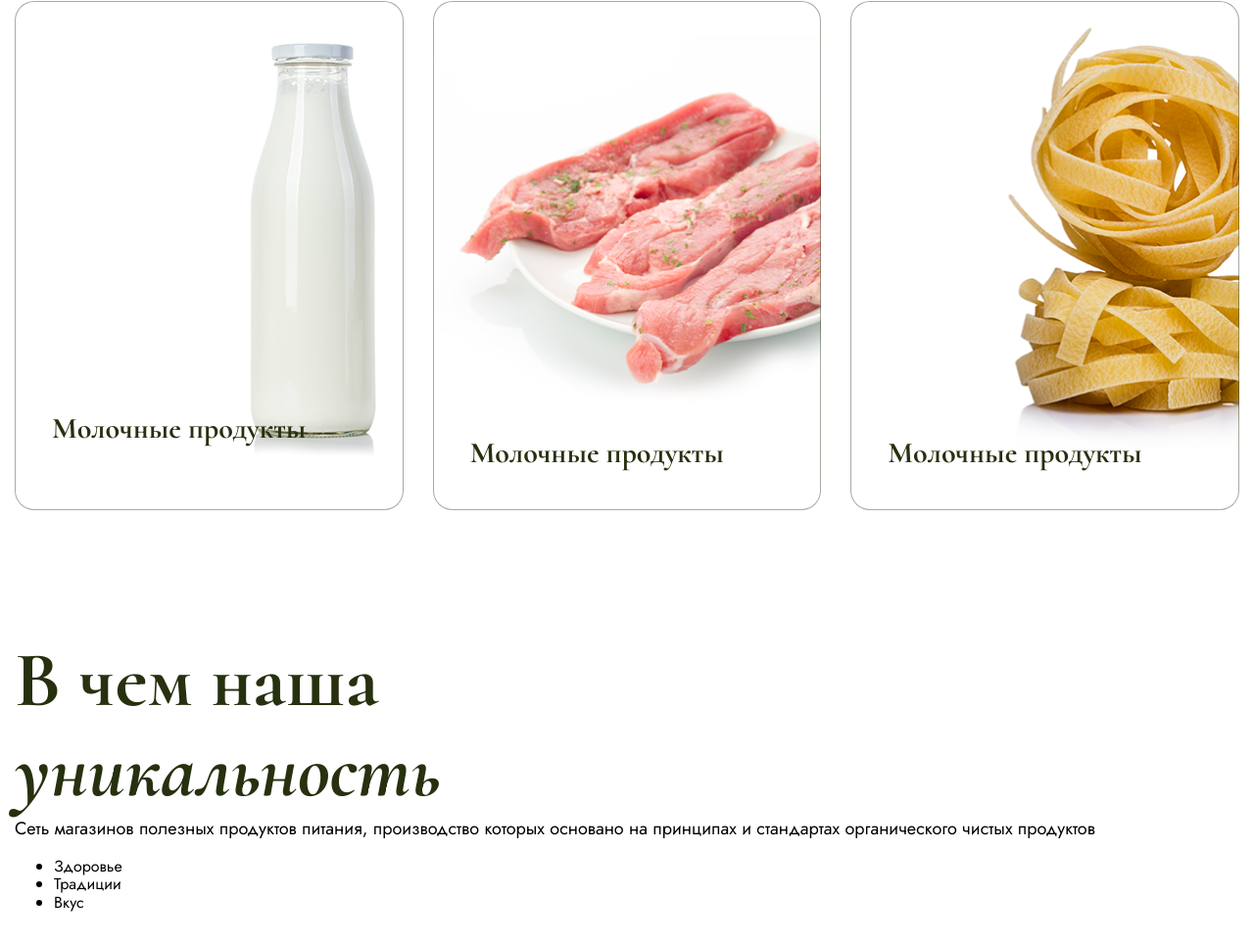
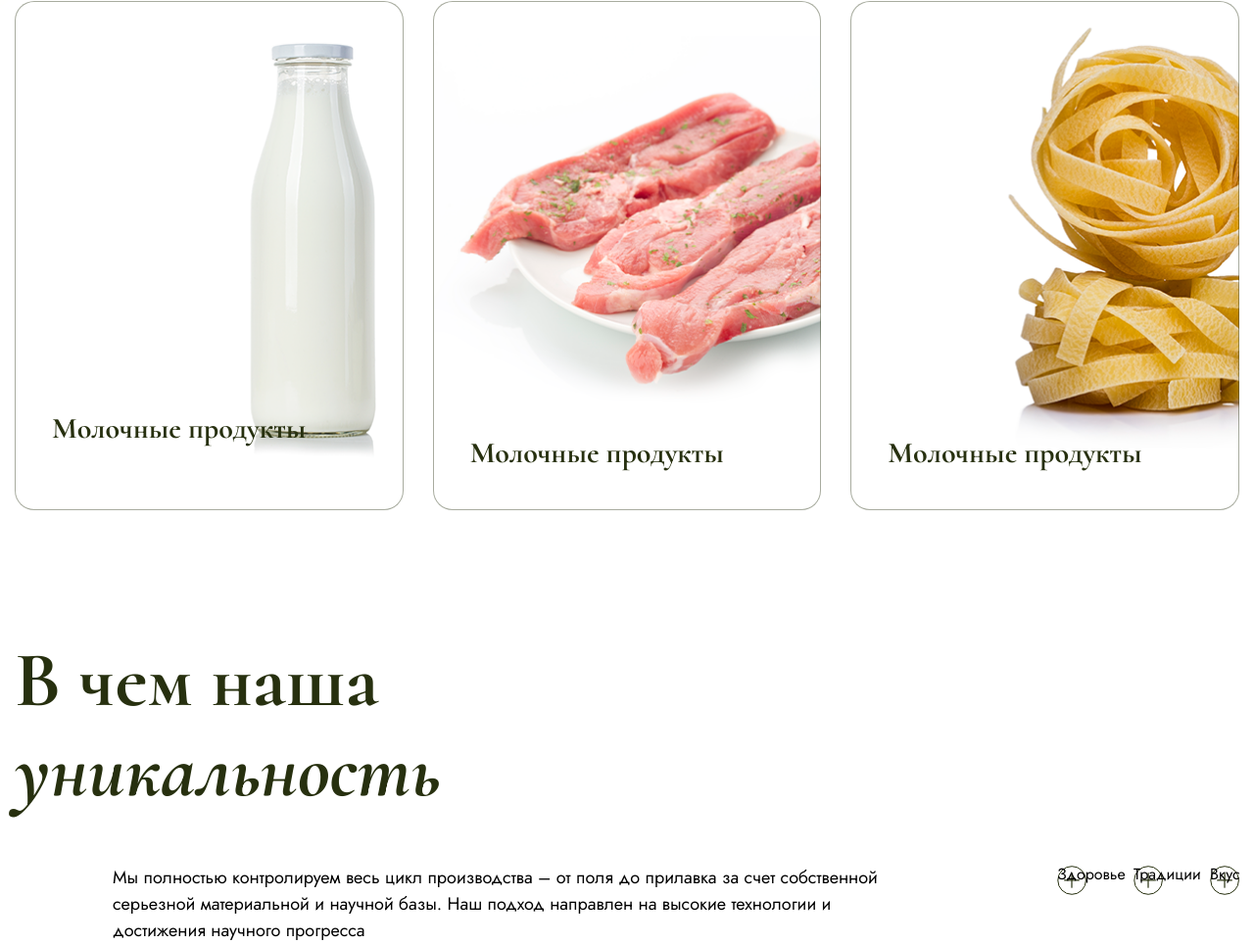
Before and after one commit to FryOS/Module02-Test, a website built with webpack: page src/index.html in a window 1280 px wide. Shown: the part 1467-2431 px from the top of the page at 98% size. Built offline with nearby package versions, Linux system fonts and the light colour scheme.

Commit message:
модуль 2 12 урок

```diff
--- a/src/index.html
+++ b/src/index.html
@@ -157,8 +157,9 @@
             <div class="about__box">
                 <div class="about__text">
                     <p class="description description_size-s">
-                        Сеть магазинов полезных продуктов питания, производство которых основано на&nbsp;принципах и
-                        стандартах органического чистых продуктов
+                        Мы полностью контролируем весь цикл производства – от поля до прилавка за счет собственной
+                        серьезной материальной и научной базы. Наш подход направлен на высокие технологии и достижения
+                        научного прогресса
                     </p>
                 </div>
                 <ul class="about__list">
--- a/src/styles/main.scss
+++ b/src/styles/main.scss
@@ -311,14 +311,15 @@ body {
     background-size: cover;
     position: relative;
     z-index: 0;
-    &:hover{
+    &:hover {
       box-shadow: 0 0 0 2px rgba($green, 0.4) inset;
-      .swiper-slide__hover{
+      .swiper-slide__hover {
         height: 233px;
         opacity: 1;
-      }&::after{
+      }
+      &::after {
         content: "";
-        background-color:rgba($white, 0.55) ;
+        background-color: rgba($white, 0.55);
         width: calc(100% - 4px);
         height: calc(100% - 4px);
         position: absolute;
@@ -328,13 +329,13 @@ body {
         z-index: -1;
       }
     }
-    &_milk{
+    &_milk {
       background-image: url(../images/milk.png);
     }
-    &_pasta{
+    &_pasta {
       background-image: url(../images/pasta.png);
     }
-    &_steaks{
+    &_steaks {
       background-image: url(../images/steaks.png);
     }
     &__title {
@@ -343,7 +344,7 @@ body {
       color: $green;
       margin-bottom: 0rem;
     }
-    &__hover{
+    &__hover {
       height: 0;
       opacity: 0;
     }
@@ -364,7 +365,7 @@ body {
       gap: 2rem;
       letter-spacing: 0.1rem;
       opacity: 0.8;
-      &:hover{
+      &:hover {
         opacity: 1;
       }
       &::before {
@@ -399,3 +400,34 @@ body {
     right: 72px;
   }
 }
+
+.about {
+  &__box {
+    display: flex;
+    align-items: center;
+    justify-content: space-between;
+  }
+  &__text {
+    width: 800px;
+    padding-left: 100px;
+    padding-top: 50px;
+  }
+  &__list {
+    display: flex;
+    align-items: center;
+    justify-content: space-between;
+    list-style-type: none;
+    margin: 0;
+    padding-left: 0;
+    gap: 4.8rem;
+  }
+  &__item{
+    content: "";
+        display: block;
+        width: 3rem;
+        height: 3rem;
+        background-image: url(../images/plus.svg);
+        background-size: cover;
+        background-repeat: no-repeat;
+  }
+}
```
Also changed, not shown: src/images/fruits.svg (added), src/images/good.svg (added), src/images/traditional.svg (added).
